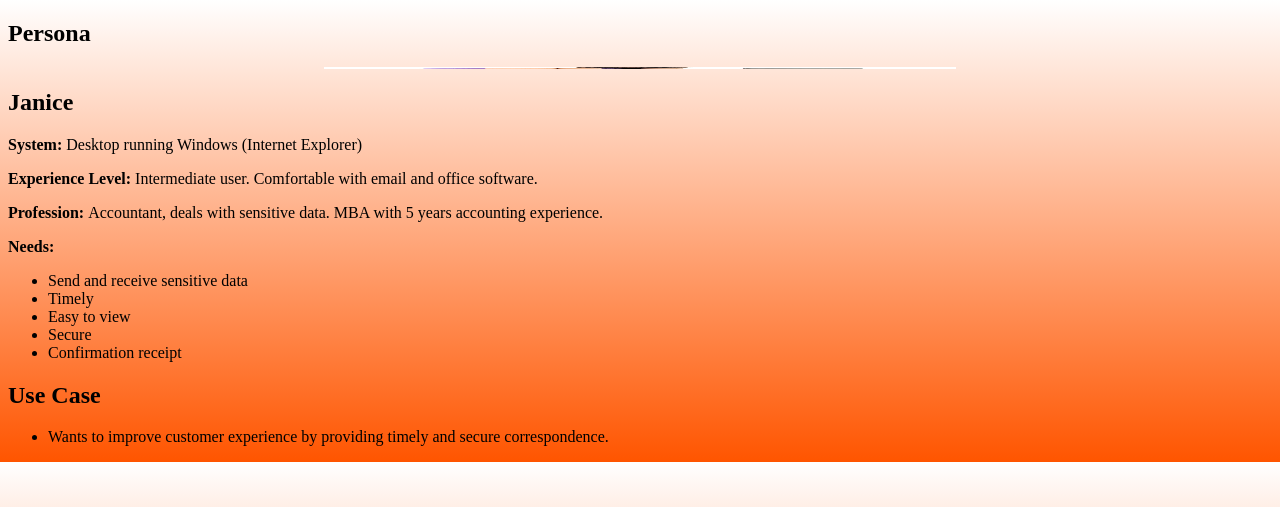
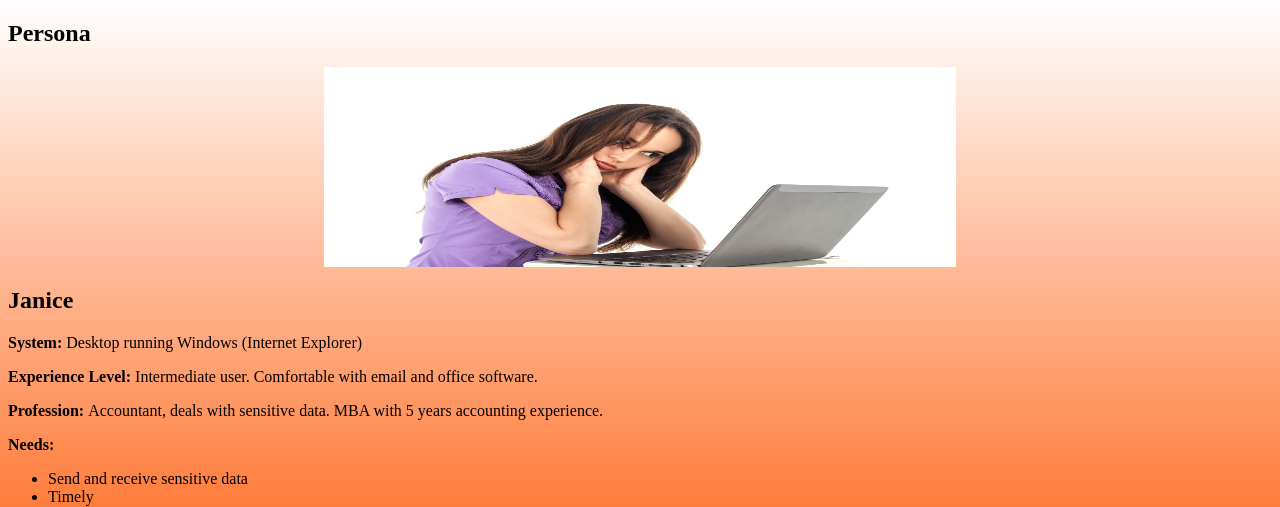
Before and after one commit to Karstagg/kiteCrypt, a PHP site: page /persona1.php in a window 1280 px wide. Shown: the top 507 px of the page. Run offline with PHP 8.4, Linux system fonts and the light colour scheme.

Commit message:
Try 3 to adjust image height.

```diff
--- a/public_html/epic/css/css-epic.css
+++ b/public_html/epic/css/css-epic.css
@@ -26,7 +26,7 @@ header { /*for sections*/
 .persona-picture {
 
 	/* Resize image */
-	height: 0.25vh;
+	height: 25vh;
 
 	/* Center the image. */
 	display: block;
```
